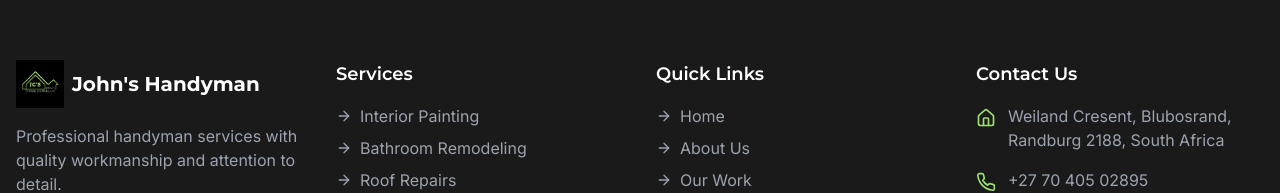
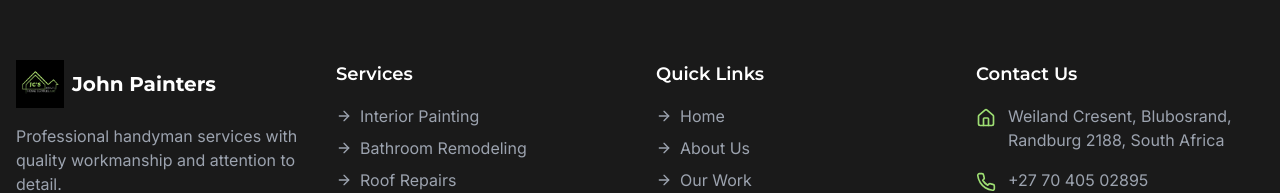
Before and after one commit to rollymaduk/johns-handyman-hub, a React (Vite) app: page / in a window 1280 px wide. Shown: the part 4008-4201 px from the top of the page. Built offline with nearby package versions, Linux system fonts and the light colour scheme; the HTML template or start-up script is replaced by a standard one.

Commit message:
feat: Update footer logo alt text and company name for accuracy

```diff
--- a/src/components/Footer.tsx
+++ b/src/components/Footer.tsx
@@ -13,10 +13,10 @@ const Footer = () => {
             <div className="flex items-center">
               <img
                 src="/images/logo.png"
-                alt="JC's Home Services Logo"
+                alt="JohnPainter's Home Services Logo"
                 className="h-12 w-auto"
               />
-              <span className="ml-2 text-xl font-display font-bold text-white">John's Handyman</span>
+              <span className="ml-2 text-xl font-display font-bold text-white">John Painters</span>
             </div>
             <p className="text-gray-400 mt-4">
               Professional handyman services with quality workmanship and attention to detail.
```
